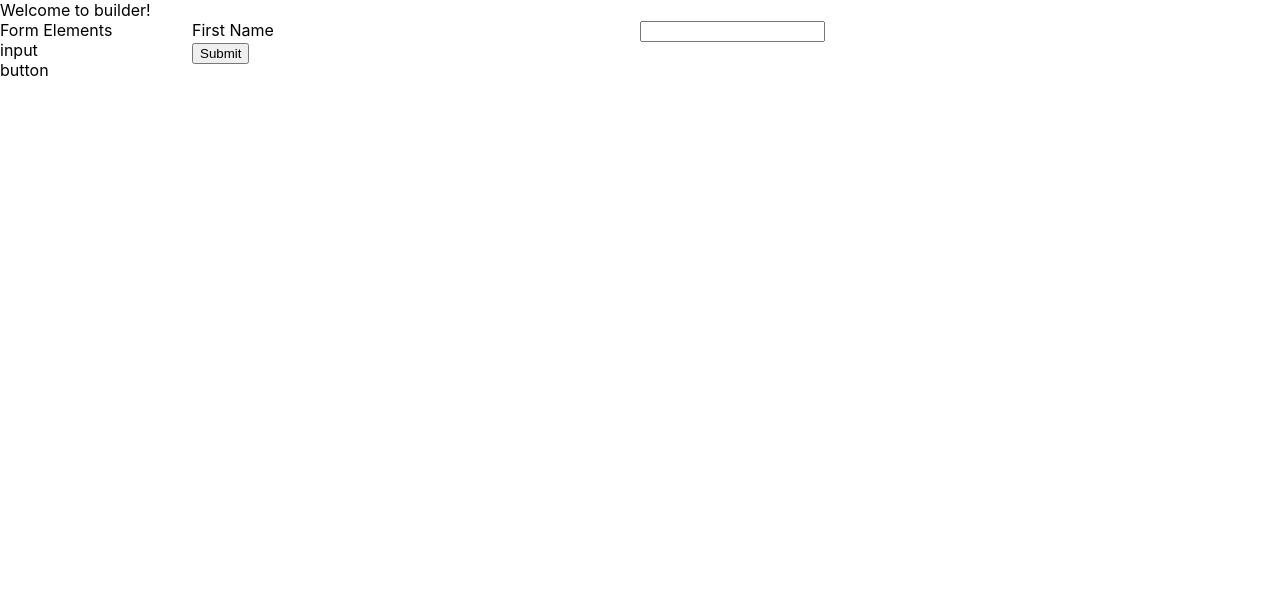
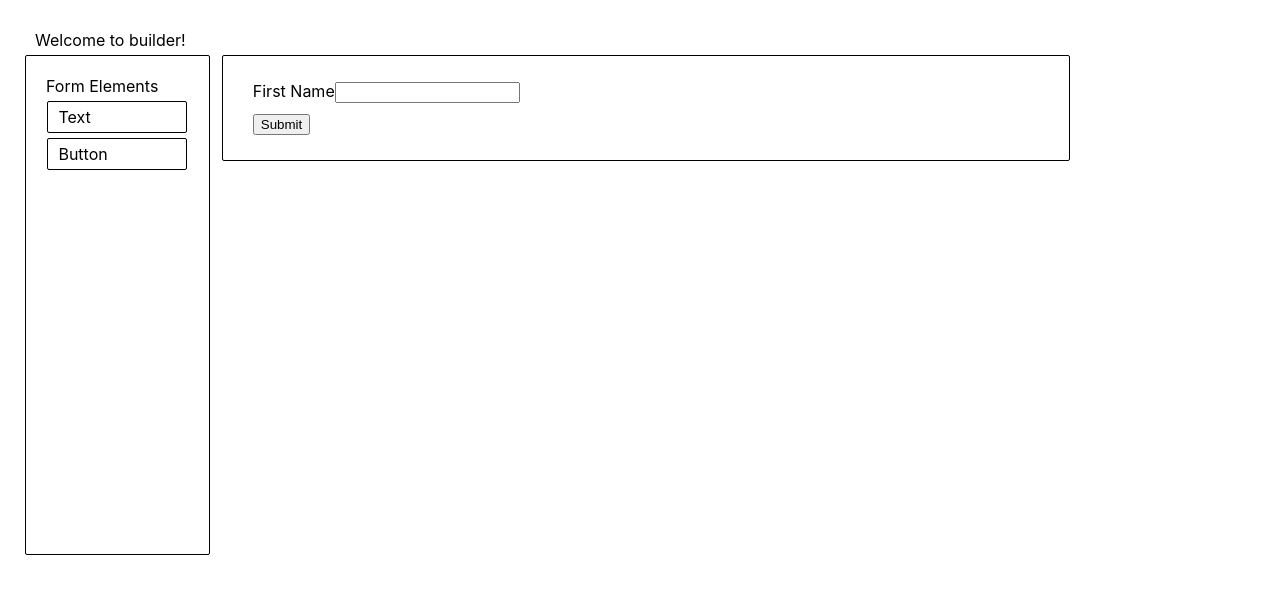
Before and after one commit to FormPress/FormPress, a React (Create React App) app in the folder frontend/: page / in a window 1280 px wide. Shown: the top 594 px of the page. Built offline with nearby package versions, Linux system fonts and the light colour scheme.

Commit message:
Implement basic html5 Drag drop by adding form elements to end of the form

```diff
--- a/frontend/src/modules/Builder.css
+++ b/frontend/src/modules/Builder.css
@@ -10,17 +10,45 @@
   float: right;
 }
 
+.center {
+  margin: 0 auto;
+}
+
+.builder {
+  width: 100%;
+  padding: 25px;
+  box-sizing: border-box;
+}
+
+.builder > .header {
+  box-sizing: border-box;
+  padding: 5px 10px;
+}
+
 /* Builder */
-.builder .content .elements {
+.builder > .content > .elements {
   width: 15%;
   min-height: 500px;
-}
-.builder .content .form {
-  width: 70%;
+  padding: 20px;
+  box-sizing: border-box;
+  border: 1px solid black;
+  border-radius: 2px;
 }
 
+.elementList > .element {
+  width: 98%;
+  margin: 5px 1%;
+  padding: 5px 10px;
+  box-sizing: border-box;
+  border: 1px solid black;
+  border-radius: 2px;
+}
 
-/* Elements */
-.elementInput > div {
-  width: 50%;
+.builder > .content > .form {
+  width: 69%;
+  margin-left: 1%;
+  padding: 20px;
+  box-sizing: border-box;
+  border: 1px solid black;
+  border-radius: 2px;
 }
--- a/frontend/src/modules/Builder.js
+++ b/frontend/src/modules/Builder.js
@@ -1,59 +1,118 @@
 import React, { Component } from 'react';
-import {ElementInput} from './ElementInput'
-import {ElementButton} from './ElementButton'
+import * as Elements from './elements'
+
 import './Builder.css'
 
-const elements = [
-  {type: 'input'},
-  {type: 'button'}
+//Stuff that we render in left hand side
+const getElements = () => [
+  { type: 'Text', label: 'First Name' },
+  { type: 'Button', value: 'Submit' }
 ]
+const getElementsKeys = () => getElements()
+  .reduce((acc, item) => {
+    acc[item.type] = item
 
-const elementComponents = {
-  ElementInput,
-  ElementButton
-}
-
+    return acc
+  }, {})
+const elements = getElements()
 
 export class Builder extends Component {
-  constructor(props) {
+  constructor (props) {
     super(props)
     this.state = {
       counter: 0,
       form: {
         elements: [
           {
-            type: 'ElementInput',
+            type: 'Text',
             label: 'First Name'
           },
           {
-            type: 'ElementButton',
+            type: 'Button',
             value: 'Submit'
           }
         ]
       }
     }
     //this.handleClick = this.handleClick.bind(this)
+    this.handleDragStart = this.handleDragStart.bind(this)
+
+    this.handleDragEnter = this.handleDragEnter.bind(this)
+    this.handleDragLeave = this.handleDragLeave.bind(this)
+    this.handleDrop = this.handleDrop.bind(this)
+    this.handleDragOver = this.handleDragOver.bind(this)
   }
-  render() {
+
+
+
+  handleDragStart (item, e) {
+    console.log('DRAG STARTED ', e, item)
+    e.dataTransfer.setData('text/plain', item.type)
+  }
+
+  handleDragEnter (e) {
+    console.log('DRAG ENTERED')
+  }
+
+  handleDragLeave (e) {
+    console.log('DRAG LEAVED')
+  }
+
+  handleDrop (e) {
+    e.stopPropagation()
+    e.preventDefault()
+    console.log('Drop Happened')
+    const type = e.dataTransfer.getData('text')
+    const item = getElementsKeys()[type]
+    const { form } = this.state
+
+    this.setState({form: {
+      ...form,
+      elements: [
+        ...form.elements,
+        item
+      ]
+    }})
+  }
+
+  handleDragOver (e) {
+    e.stopPropagation()
+    e.preventDefault()
+    console.log('DRAG OVER')
+  }
+
+  render () {
     return (
-      <div className='builder'>
+      <div className='builder center'>
         <div className='header'>Welcome to builder!</div>
         <div className='content oh'>
           <div className='fl elements'>
             <div>Form Elements</div>
-            <div>
+            <div className='elementList'>
               {elements.map((elem) =>
-                <div>
+                <div
+                  className='element'
+                  draggable
+                  onDragStart={this.handleDragStart.bind(this, elem)}
+                  key={elem.type}
+                >
                   {elem.type}
                 </div>
               )}
             </div>
           </div>
-          <div className='fl form'>
-            {this.state.form.elements.map((elem) => {
-              const Component = elementComponents[elem.type]
+          <div
+            className='fl form'
+            onDragEnter={this.handleDragEnter}
+            onDragLeave={this.handleDragLeave}
+            onDrop={this.handleDrop}
+            onDragOver={this.handleDragOver}
+          >
+            {this.state.form.elements.map((elem, index) => {
+              console.log('Elements ', Elements, elem.type)
+              const Component = Elements[elem.type]
 
-              return <Component { ...elem }/>
+              return <Component key={ index } { ...elem }/>
             })}
           </div>
         </div>
--- a/frontend/src/modules/ElementButton.js
+++ b/frontend/src/modules/elements/Button.js
@@ -1,9 +1,9 @@
 import React, { Component } from 'react'
 
-export class ElementButton extends Component {
+export default class Button extends Component {
   render() {
     return (
-      <div className='elementButton'>
+      <div className='element elementButton'>
         <input type='submit' value={this.props.value} />
       </div>
     )
--- /dev/null
+++ b/frontend/src/modules/elements/Text.css
@@ -0,0 +1,4 @@
+/* Elements */
+.elementInput > div {
+  width: 50%;
+}
--- a/frontend/src/modules/ElementInput.js
+++ b/frontend/src/modules/elements/Text.js
@@ -1,9 +1,10 @@
 import React, { Component } from 'react'
+import './Text.css'
 
-export class ElementInput extends Component {
+export default class Text extends Component {
   render() {
     return (
-      <div className='elementInput oh'>
+      <div className='element elementText oh'>
         <div className='fl label'>
           {this.props.label}
         </div>
@@ -11,6 +12,6 @@ export class ElementInput extends Component {
           <input />
         </div>
       </div>
-    );
+    )
   }
 }
--- /dev/null
+++ b/frontend/src/modules/elements/index.css
@@ -0,0 +1,4 @@
+.form .element {
+  box-sizing: border-box;
+  padding: 5px 10px;
+}
--- /dev/null
+++ b/frontend/src/modules/elements/index.js
@@ -0,0 +1,4 @@
+import './index.css'
+
+export {default as Button} from './Button.js'
+export {default as Text} from './Text.js'
```
